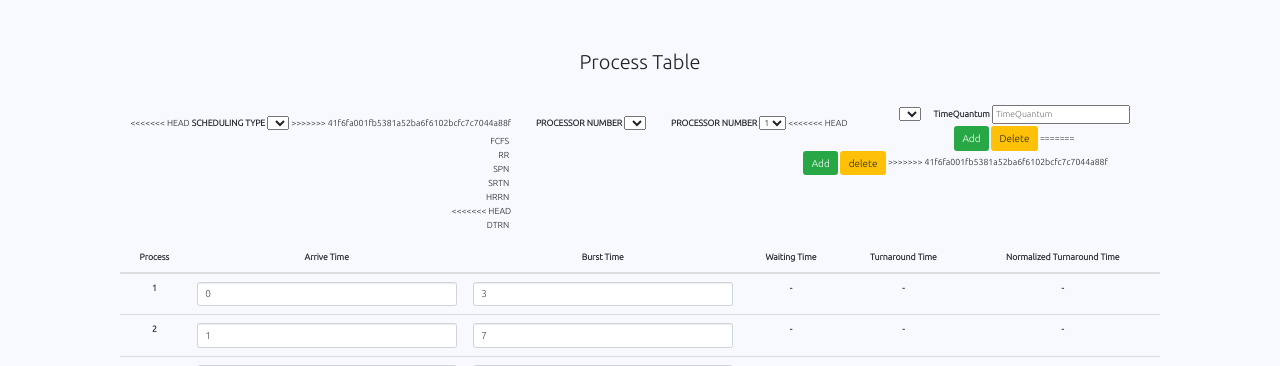
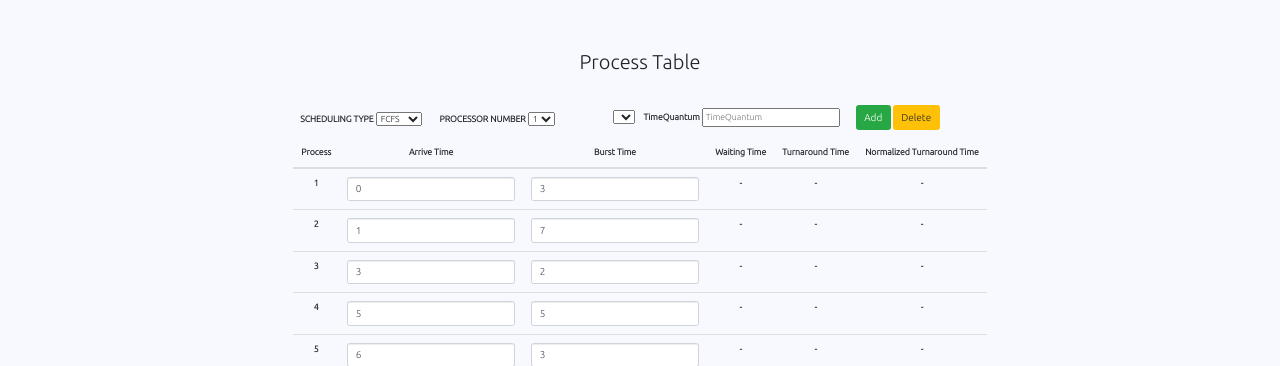
Before and after one commit to Woo-Yeol/Process_Scheduling, a Django app: page / in a window 1280 px wide. Shown: the part 50-416 px from the top of the page. Run offline with Django 3.2, Linux system fonts and the light colour scheme; some libraries are stand-ins or nearby versions; some web fonts are replaced.

Commit message:
Merge Develop into Main

```diff
--- a/Process_Scheduling/Scheduling/templates/index.html
+++ b/Process_Scheduling/Scheduling/templates/index.html
@@ -15,20 +15,13 @@
 
         <div class="select">
           <span id="type">
-<<<<<<< HEAD
             <label for="scheduling-type"">SCHEDULING TYPE</label>
             <select class=" scheduling-type" name="scheduling-type" aria-label=".scheduling-type" id="scheduling-type">
-=======
-            <label>SCHEDULING TYPE</label>
-            <select id="scheduling-type" name="scheduling-type" aria-label=".scheduling-type"
-              onchange="showTimeQuantum(this)">
->>>>>>> 41f6fa001fb5381a52ba6f6102bcfc7c7044a88f
               <option value="FCFS">FCFS</option>
               <option value="RR">RR</option>
               <option value="SPN">SPN</option>
               <option value="SRTN">SRTN</option>
               <option value="HRRN">HRRN</option>
-<<<<<<< HEAD
               <option value="DTRR">DTRN</option>
               </select>
           </span>
@@ -37,22 +30,11 @@
               <label for="processor-number">&nbsp; PROCESSOR NUMBER</label>
               <select class="processor-number" name="processor-number" aria-label=".processor-number"
                 onchange="numCpu(this)" id="processor-number">
-=======
-            </select>
-            <div id="selectType"></div>
-          </span>
-          <tr>&emsp;
-            <span id="pNum">
-              <label>&nbsp; PROCESSOR NUMBER</label>
-              <select id="processor-number" name="processor-number" aria-label=".processor-number"
-                onchange="selectCpuNum(this)">
->>>>>>> 41f6fa001fb5381a52ba6f6102bcfc7c7044a88f
                 <option value="1">1</option>
                 <option value="2">2</option>
                 <option value="3">3</option>
                 <option value="4">4</option>
               </select>
-<<<<<<< HEAD
             </span>
             <select name="" id="">
               <option value=""></option>
@@ -65,19 +47,6 @@
           <span id="cntlBT">
             <button type="button" class="btn btn-success" value="add" onclick="addRow()">Add</button>
             <button type="button" class="btn btn-warning" value="delete" onclick="deleteRow()">Delete</button>
-=======
-              <div id="num"></div>
-            </span>
-
-          <tr></tr>
-          <span id="col-xs-2" style="visibility:hidden">
-            <label>TimeQuantum</label>
-            <input type="text" placeholder="TimeQuantum">
-          </span>
-          <span id="cntlBT">
-            <button type="button" class="btn btn-success" value="add" onclick="addRow()">Add</button>
-            <button type="button" class="btn btn-warning" value="delete" onclick="deleteRow()">delete</button>
->>>>>>> 41f6fa001fb5381a52ba6f6102bcfc7c7044a88f
           </span>
         </div>
         <div>
```
